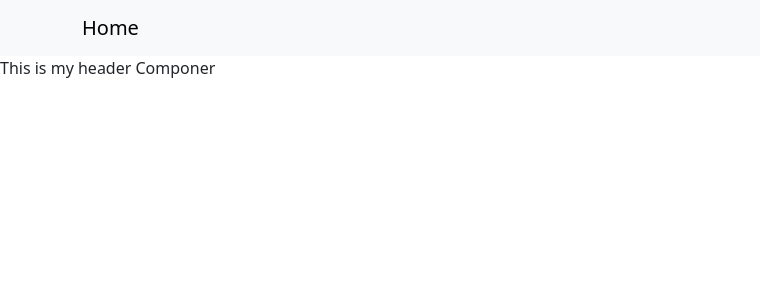
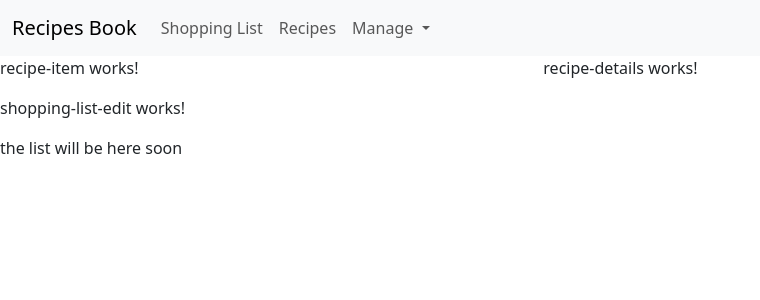
Before and after one commit to LRI-2020/ang-recipes-book, an Angular app: page / in a window 1280 px wide. Shown: the top 300 px of the page, without its empty margins (0-760 px from the left). Built offline with nearby package versions, Linux system fonts and the light colour scheme.

Commit message:
using components and add nav bar

```diff
--- a/angular.json
+++ b/angular.json
@@ -40,7 +40,9 @@
               "node_modules/bootstrap/dist/css/bootstrap.min.css",
               "src/styles.scss"
             ],
-            "scripts": []
+            "scripts": [
+              "node_modules/bootstrap/dist/js/bootstrap.bundle.min.js"
+            ]
           },
           "configurations": {
             "production": {
--- a/src/app/app.component.html
+++ b/src/app/app.component.html
@@ -1 +1,3 @@
 <app-header></app-header>
+<app-recipes></app-recipes>
+<app-shopping-list></app-shopping-list>
--- a/src/app/header/header.component.html
+++ b/src/app/header/header.component.html
@@ -6,14 +6,33 @@
 </head>
 <body>
 <header>
-  <nav class="navbar navbar-light bg-light">
-    <div class="container">
-      <a class="navbar-brand" href="#">
-        Home
-      </a>
+  <nav class="navbar navbar-expand-lg navbar-light bg-light">
+    <div class="container-fluid">
+      <a class="navbar-brand" href="#">Recipes Book</a>
+      <button class="navbar-toggler" type="button" data-bs-toggle="collapse" data-bs-target="#navbarNavDropdown" aria-controls="navbarNavDropdown" aria-expanded="false" aria-label="Toggle navigation">
+        <span class="navbar-toggler-icon"></span>
+      </button>
+      <div class="collapse navbar-collapse" id="navbarNavDropdown">
+        <ul class="navbar-nav">
+          <li class="nav-item">
+            <a class="nav-link" href="#">Shopping List</a>
+          </li>
+          <li class="nav-item">
+            <a class="nav-link" href="#">Recipes</a>
+          </li>
+          <li class="nav-item dropdown">
+            <a class="nav-link dropdown-toggle" href="#" id="navbarDropdownMenuLink" role="button" data-bs-toggle="dropdown" aria-expanded="false">
+              Manage
+            </a>
+            <ul class="dropdown-menu" aria-labelledby="navbarDropdownMenuLink">
+              <li><a class="dropdown-item" href="#">Fetch Data</a></li>
+              <li><a class="dropdown-item" href="#">Save Date</a></li>
+            </ul>
+          </li>
+        </ul>
+      </div>
     </div>
   </nav>
-  <p>This is my header Componer</p>
 </header>
 </body>
 </html>
--- a/src/app/recipes/recipes-list/recipes-list.component.html
+++ b/src/app/recipes/recipes-list/recipes-list.component.html
@@ -1 +1,3 @@
-<p>recipes-list works!</p>
+<div>
+  <app-recipe-item></app-recipe-item>
+</div>
--- a/src/app/recipes/recipes.component.html
+++ b/src/app/recipes/recipes.component.html
@@ -1 +1,8 @@
-<p>recipes works!</p>
+<div class="row">
+  <div class="col-5 recipes_list">
+    <app-recipes-list></app-recipes-list>
+  </div>
+  <div class="col-7 recipes_details">
+    <app-recipe-details></app-recipe-details>
+  </div>
+</div>
--- a/src/app/shopping-list/shopping-list.component.html
+++ b/src/app/shopping-list/shopping-list.component.html
@@ -1 +1,9 @@
-<p>shopping-list works!</p>
+<div class="row list_item">
+  <div class="col-10">
+    <app-shopping-list-edit></app-shopping-list-edit>
+  </div>
+  <div>
+    <p>the list will be here soon</p>
+
+  </div>
+</div>
```
